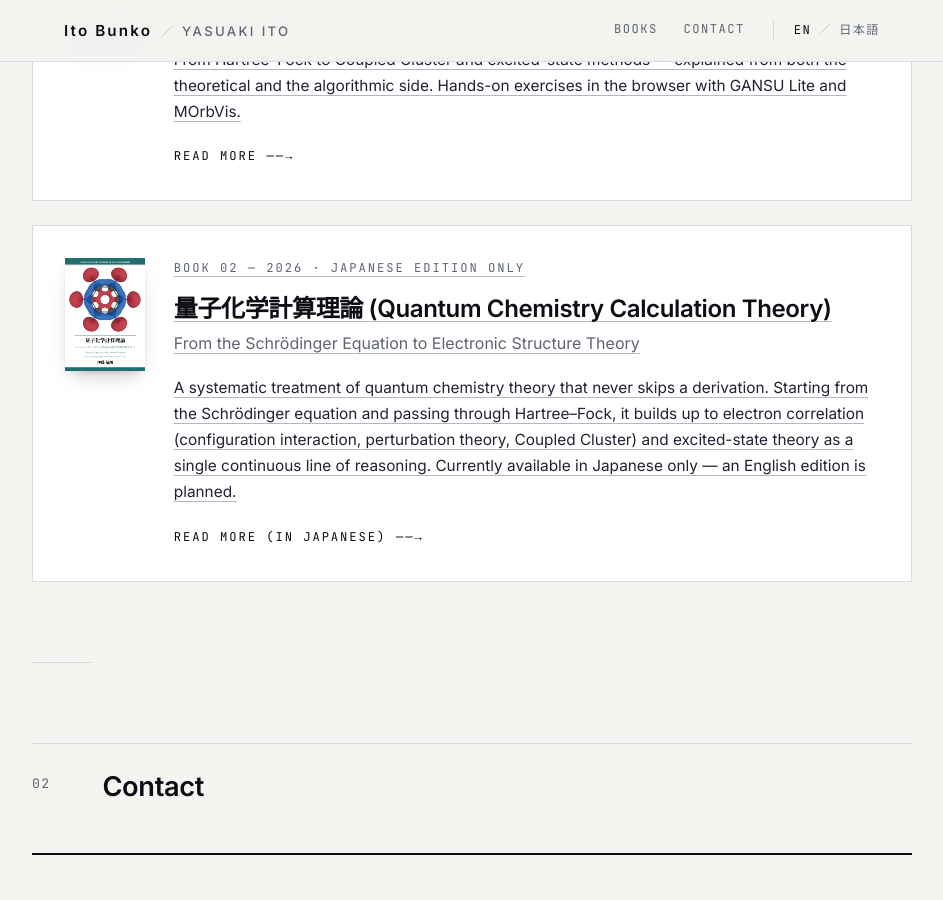
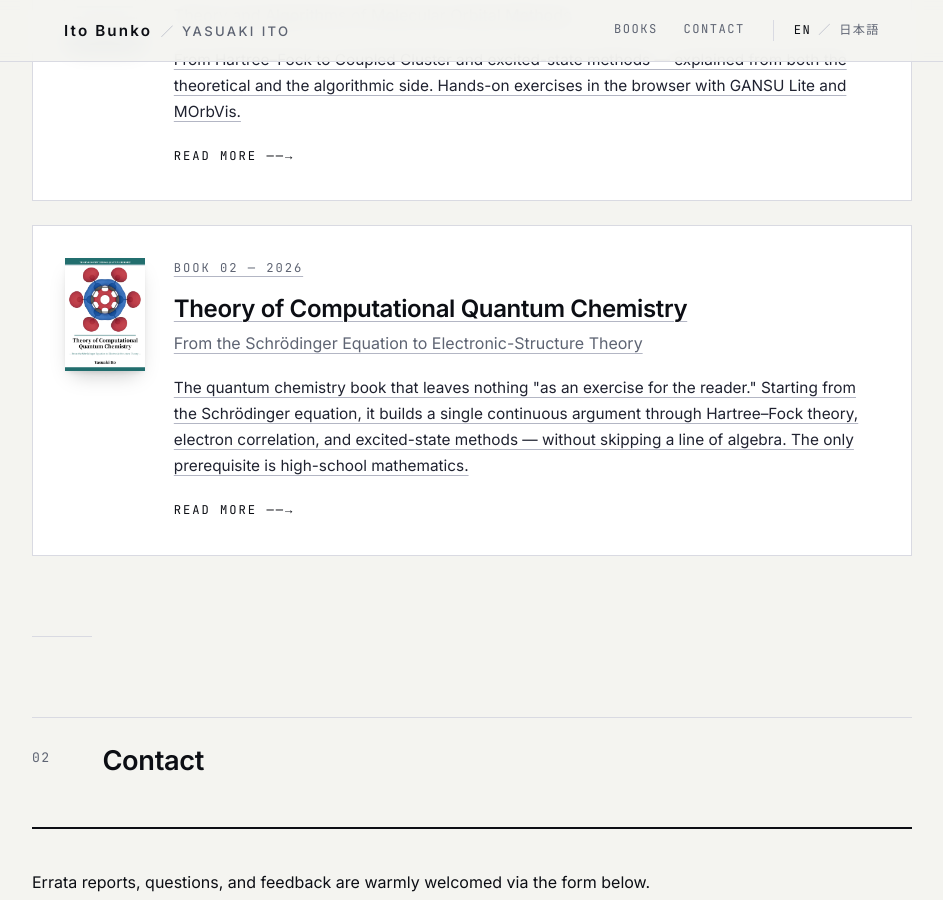
Before and after one commit to Yasuaki-Ito/book, a Jekyll site: the page built from en/index.md, in a window 1280 px wide and 900 px high, scrolled down 605 px. Shown: the whole window, without its empty margins (168-1111 px from the left). Built offline with Jekyll 4.4.1, drawn with Linux system fonts in a browser that asks for light colours.

Commit message:
Add English edition of Book 02 (Theory of Computational Quantum Chemistry)
- New companion page at /en/qctheory/ with book info, highlights and contents
- Replace the placeholder "Japanese edition only" card on the English index
- Link the Japanese page to the English one via alt_url
- Add the English cover image

Co-Authored-By: Claude Opus 5 <noreply@anthropic.com>

```diff
--- a/en/index.md
+++ b/en/index.md
@@ -28,16 +28,16 @@ permalink: /en/
     </div>
   </a>
 
-  <a class="book-card book-card--with-cover" href="{{ '/qctheory/' | relative_url }}">
-    <img class="book-card__cover" src="{{ '/qctheory/cover.jpg' | relative_url }}" alt="Quantum Chemistry Calculation Theory — cover">
+  <a class="book-card book-card--with-cover" href="{{ '/en/qctheory/' | relative_url }}">
+    <img class="book-card__cover" src="{{ '/qctheory/cover-en.jpg' | relative_url }}" alt="Theory of Computational Quantum Chemistry — cover">
     <div class="book-card__body">
-      <div class="book-card__meta">Book 02 — 2026 · Japanese edition only</div>
-      <div class="book-card__title">量子化学計算理論 <span lang="en">(Quantum Chemistry Calculation Theory)</span></div>
-      <div class="book-card__subtitle">From the Schrödinger Equation to Electronic Structure Theory</div>
+      <div class="book-card__meta">Book 02 — 2026</div>
+      <div class="book-card__title">Theory of Computational Quantum Chemistry</div>
+      <div class="book-card__subtitle">From the Schrödinger Equation to Electronic-Structure Theory</div>
       <p class="book-card__desc">
-        A systematic treatment of quantum chemistry theory that never skips a derivation. Starting from the Schrödinger equation and passing through Hartree–Fock, it builds up to electron correlation (configuration interaction, perturbation theory, Coupled Cluster) and excited-state theory as a single continuous line of reasoning. Currently available in Japanese only — an English edition is planned.
+        The quantum chemistry book that leaves nothing "as an exercise for the reader." Starting from the Schrödinger equation, it builds a single continuous argument through Hartree–Fock theory, electron correlation, and excited-state methods — without skipping a line of algebra. The only prerequisite is high-school mathematics.
       </p>
-      <div class="book-card__cta">Read more (in Japanese) <span class="arrow">——→</span></div>
+      <div class="book-card__cta">Read more <span class="arrow">——→</span></div>
     </div>
   </a>
 </div>
```
Also changed, not shown: en/qctheory/index.md (added, +86 -0 lines), qctheory/index.md (+1 -0 lines), qctheory/cover-en.jpg (added).
